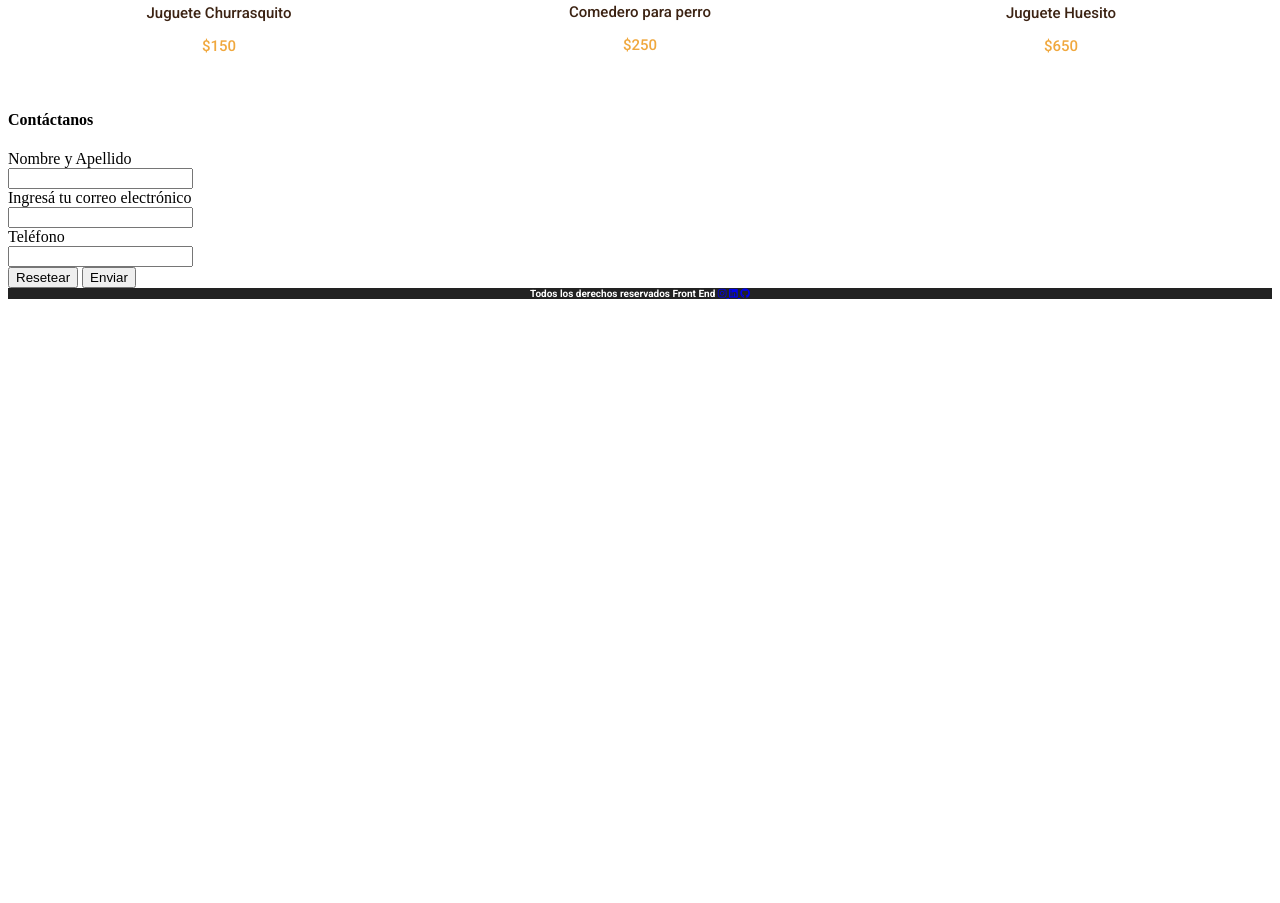
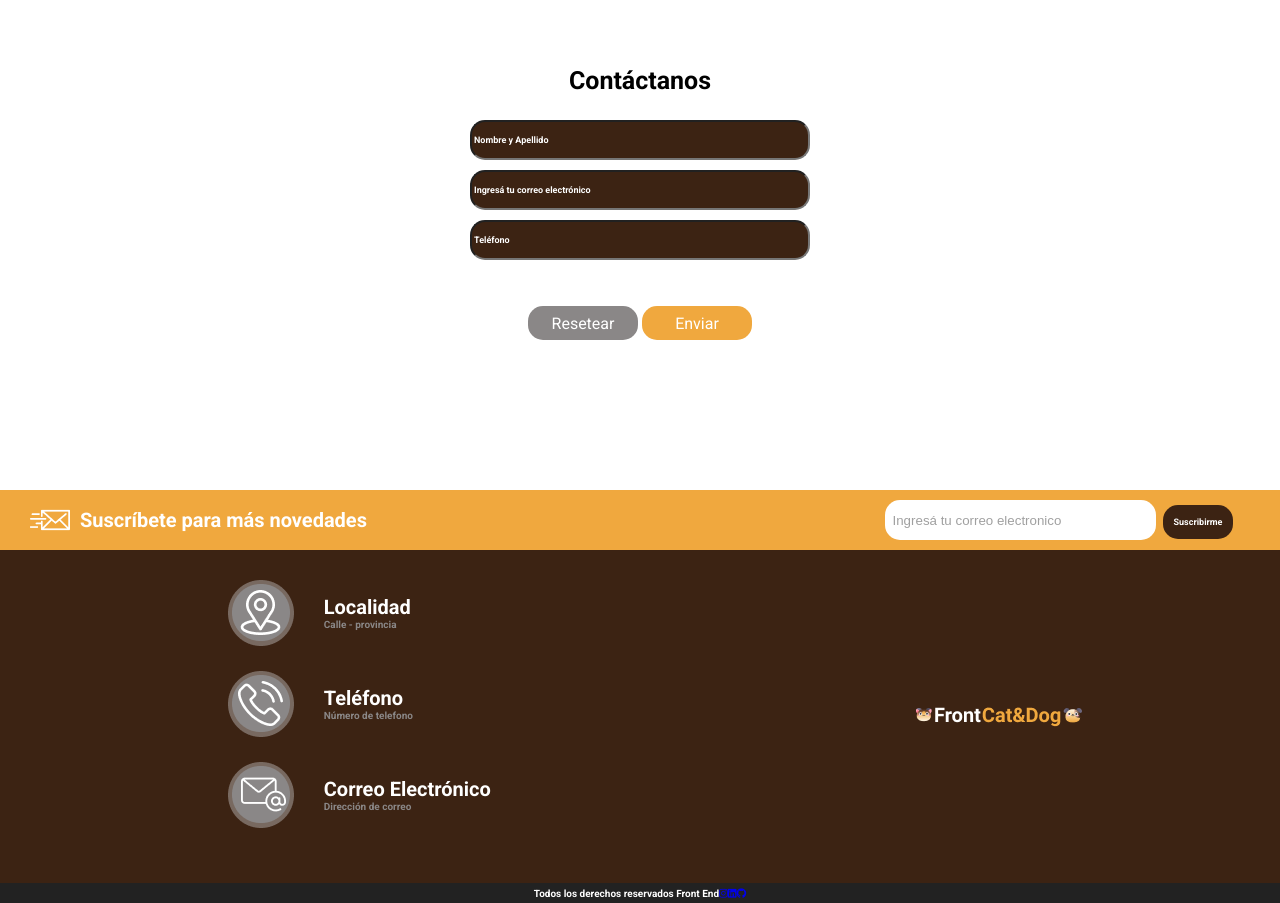
Before and after one commit to mccg1/Frontend1-DH, a plain HTML site: page petshop/root/index.html in a window 1280 px wide. Shown: the part 1088-1991 px from the top of the page. Before the commit the page ends 1395 px from the top, so only its background shows below. Drawn offline with Linux system fonts and the light colour scheme.

Commit message:
refactor using flexbox

```diff
--- a/petshop/root/css/styles.css
+++ b/petshop/root/css/styles.css
@@ -1,35 +1,57 @@
-.bar-lenguages{
+*{
+    box-sizing: border-box;
+    margin:0px;
+}
+
+.top-bar{
+    display: flex;
+    justify-content: space-between;
+    align-items: center;
     background-color:#000000;
     color: #F3F3F3;
+    height: 20px;
     font-size: 10px;
     font-family: 'Roboto', sans-serif;
     font-weight: 400;
+    padding-right: 60px;
+    padding-left: 90px;
 }
 
+
+.top-bar-selectors{
+    font-size: 10px;
+    font-family: 'Roboto', sans-serif;
+    font-weight: 400;
+    background-color:#000000;
+    color: #F3F3F3;
+
+}
+
+
 nav{
+    display: flex;
     background-color: #F0A83E;
     height: 62px;
+    justify-content: space-between;
+    align-items: center;
+    /*padding: 20px, 40px, 20px, 40px;*/
 }
 nav img{
-    position: absolute;
-    left: 20px;
-    top: 42px;
-}
-nav ul{
-    display: inline-block;
-    list-style-type: none;
-    position: absolute;
-    right: 20px;
-    top: 30px
+    height: 23px;
+    padding-left: 40px;
 }
 
-nav a{
-    color: white;
-    font-family: 'Roboto', sans-serif;
+
+nav ul li{
+    display: inline;
     font-size: 13px;
     font-weight: 400;
+    font-family: 'Roboto', sans-serif;
+    list-style-type: none;
+    color: white;
     padding: 20px;
 }
+
 
 fa-paw{
     color:white;
@@ -37,9 +59,12 @@ fa-paw{
 
 .sectionWelcome{
     background-image: url(../img/bowl-and-pet-daities-on-green-background\ 1.png);
-    display: block;
+    display: flex;
     height: 409px;
     background-size:cover;
+    flex-direction: column;
+    align-items: flex-end;
+    justify-content: center;
 
 }
 
@@ -49,13 +74,9 @@ fa-paw{
     font-size: 30px;
     color:#3C2313;
     background-color: white;
-    text-align: center;
-    width: 365px;
-    height: 54px;
-    position: absolute;
-    right: 20px;
-    top: 246px;
     border-radius: 5px;
+    margin: 12px;
+    padding: 10px;
 
 }
 .welcomeSubText{
@@ -64,9 +85,8 @@ fa-paw{
     font-weight: 400;
     font-size: 16px;
     line-height: 19px;
-    position: absolute;
-    right: 120px;
-    top: 303px;
+    margin-right: 95px;
+
 }
 .buttonContact{
     font-family: 'Roboto', sans-serif;
@@ -79,30 +99,27 @@ fa-paw{
     text-align: center;
     font-size: 16px;
     line-height: 19px;
-    position: absolute;
-    right: 135px;
-    top: 334px;
-}
-.center{
-    display: flex;
-    flex-wrap: wrap;
-    margin-left: auto;
-    margin-right: auto;
-    /* margin: auto; */
-    padding-top: 2%;
+    margin-right: 117px;
+
 }
 
-article{
-    margin: auto;
+.sectionProductos{
+    display: flex;
+    flex-direction: column;
+    justify-content: center;
+    align-items: center;
+    padding:20px;
+
 }
+
 h2{
     font-family: 'Roboto', sans-serif;
     font-weight: 700;
     font-size: 40px;
     line-height: 47px;
     color:  #3C2313;
-    display: block;
-    text-align: center;
+    margin:20px;
+
 }
 
 #textUnderProducts{
@@ -112,14 +129,16 @@ h2{
     font-size: 15px;
     line-height: 18px;
     color:  #666666;
-    display: block;
-    text-align: center;
-    padding-top: 0%;
+    margin: 0px;
+}
+
+.centerProducts{
+    display: flex;
+    margin: 49px;
 }
 
 article{
-    display: inline-block;
-    padding: 20px;
+    margin: 20px;
 }
 
 .textDescrip{
@@ -130,8 +149,6 @@ article{
     color:  #3C2313;
     display: block;
     text-align: center;
-    padding-top: 0%;
-
 }
 .price{
     font-family: 'Roboto', sans-serif;
@@ -141,7 +158,6 @@ article{
     color:  #F0A83E;
     display: block;
     text-align: center;
-    padding-top: 0%;
 }
 
 footer{
@@ -153,6 +169,174 @@ footer{
     background-color: #222222;
     color: white;
 }
+.sectionForm{
+    display: flex;
+    flex-direction: column;
+    align-items: center;
+    margin-bottom:75px;
+
+}
+h4{
+    font-family: 'Roboto', sans-serif;
+    font-weight: 700;
+    font-size: 25px;
+    line-height: 29.3px;
+    margin-bottom: 20px;
+}
+
+form input{
+    background-color:#3C2313;
+    color: white;
+    font-family: 'Roboto', sans-serif;
+    font-weight: 700;
+    font-size: 9px;
+    height: 40px;
+    width: 340px;
+    border-radius: 15px;
+    margin: 5px;
+}
+
+.buttonReset{
+    height: 34px;
+    width: 110px;
+    border-radius: 15px;
+    background-color:#8A8787;
+    font-family: 'Roboto', sans-serif;
+    font-size: 16px;
+    font-style: normal;
+    font-weight: 400;
+    line-height: 19px;
+    letter-spacing: 0em;
+    color: white;
+    border-width: 0px;
+    margin-top: 41px;
+    margin-bottom: 75px;
+
+}
+.buttonEnviar{
+    height: 34px;
+    width: 110px;
+    border-radius: 15px;
+    background-color:#F0A83E;
+    font-family: 'Roboto', sans-serif;
+    font-size: 16px;
+    font-style: normal;
+    font-weight: 400;
+    line-height: 19px;
+    letter-spacing: 0em;
+    color: white;
+    border-width: 0px;
+
+}
+
+.subscribeBottomBar{
+    background-color: #F0A83E;
+    display: flex;
+    justify-content: space-between;
+    align-items: center;
+    height: 60px;
+
+}
+
+.subscribeBottomBarTex{
+    color:white;
+    display: flex;
+    align-items:center;
+    padding-left: 30px;
+}
+
+.texSubs{
+    font-family: 'Roboto', sans-serif;
+    font-size: 20px;
+    font-style: normal;
+    font-weight: 700;
+    line-height: 23px;
+    letter-spacing: 0em;
+    margin:10px;
+}
+
+.inputSubs{
+    background-color: white;
+    color:#A0A0A0;
+    width: 271px;
+    height: 40px;
+    border-radius: 15px;
+    border:0px;
+    padding-left: 8px;
+}
+
+.buttonSubs{
+    background-color: #3C2313;
+    color:white;
+    font-family: 'Roboto', sans-serif;
+    font-size: 9px;
+    font-style: normal;
+    font-weight: 700;
+    line-height: 11px;
+    letter-spacing: 0em;
+    width: 70px;
+    height: 34px;
+    border-radius: 15px;
+    border: 0px;
+    margin-right: 47px;
+    margin-left: 5px;
+}
+
+.footeriInfoCont{
+    display: flex;
+    flex-wrap: nowrap;
+    justify-content: space-around;
+    align-items: center;
+    background-color: #3C2313;
+}
+
+.footerInfoIconsCont{
+    display: flex;
+    flex-direction: column;
+    justify-content: center;
+    padding:30px;
+}
+
+.footerInfoIconsDetail{
+    display: flex;
+    align-items: center;
+}
+
+.titlesFooter{
+    font-family: 'Roboto', sans-serif;
+    font-size: 20px;
+    font-style: normal;
+    font-weight: 700;
+    line-height: 23px;
+    letter-spacing: 0em;
+    text-align: left;
+    margin-bottom: 0px;
+    margin-left: 30px;
+}
+.sutitlesFooter{
+    font-family: 'Roboto', sans-serif;
+    font-size: 10px;
+    font-style: normal;
+    font-weight: 700;
+    line-height: 12px;
+    letter-spacing: 0em;
+    color:#8A8787;
+    margin-top: 0px;
+    text-align: left;
+    margin-left: 30px;
+    margin-bottom: 25px;
+}
+
+.footerIcons{
+    margin-bottom: 25px;
+}
+
+.footerBottomBar{
+    display: flex;
+    align-items: center;
+    justify-content: center;
+    height: 20px;
+}
 
 fa-instagram{
     color:white;
--- a/petshop/root/index.html
+++ b/petshop/root/index.html
@@ -4,34 +4,37 @@
     <meta charset="UTF-8">
     <meta http-equiv="X-UA-Compatible" content="IE=edge">
     <meta name="viewport" content="width=device-width, initial-scale=1.0">
-    <link href="css/styles.css" rel="stylesheet">
+
     <link rel="preconnect" href="https://fonts.googleapis.com">
     <link rel="preconnect" href="https://fonts.gstatic.com" crossorigin>
     <link href="https://fonts.googleapis.com/css2?family=Roboto:wght@400;500;700&display=swap" rel="stylesheet">
     <link rel="stylesheet" href="https://use.fontawesome.com/releases/v5.15.2/css/all.css">
+    <link href="css/styles.css" rel="stylesheet">
     <title>PetShop</title>
 </head>
 <body>
     <header>
-        <div class="bar-lenguages">
+        <div class="top-bar">
             <label>Grandes ofertas en comederos</label>
-            <select class="bar-lenguages" id="lenguages">
+            <span>
+                <select class="top-bar-selectors">
                     <option>Español</option>
                     <option>English</option>
                 </select>
-            <select class="bar-lenguages" id="coin">
+                <select class="top-bar-selectors" >
                     <option>ARG$</option>
                     <option>COP</option>
                 </select>
+            </span>
 
         </div>
         <nav>
             <img src="img/Logo.png" alt="logo">
             <ul>
-                <a href="#"><i class="fas fa-paw"></i>Categorías</a>
-                <a href="#"><i class="fas fa-paw"></i>Pets</a>
-                <a href="#"><i class="fas fa-paw"></i>Nosotros</a>
-                <a href="#"><i class="fas fa-paw"></i>Contactanos</a>
+                <li><i class="fas fa-paw"></i>Categorías</li>
+                <li><i class="fas fa-paw"></i>Pets</li>
+                <li><i class="fas fa-paw"></i>Nosotros</li>
+                <li><i class="fas fa-paw"></i>Contactanos</li>
             </ul>
 
         </nav>
@@ -39,59 +42,100 @@
     <main>
         <section class="sectionWelcome">
             <!-- <img src="img/bowl-and-pet-daities-on-green-background 1.png" alt="Imagen background"> -->
-            <div class="welcomeText">¡Es un placer tenerte aquí!</div>
-            <div class = "welcomeSubText">¡Comederos en descuento!</div>
-            <div><button class="buttonContact" type="button">COMEDEROS</button></div>
+            <p class="welcomeText">¡Es un placer tenerte aquí!</p>
+            <p class = "welcomeSubText">¡Comederos en descuento!</p>
+            <button class="buttonContact" type="button">COMEDEROS</button>
         </section>
-        <section>
-            <img class="center" src="img/pawprint 1.png" alt="pawprint">
+        <section class="sectionProductos">
+            <img src="img/pawprint 1.png" alt="pawprint">
             <h2>Productos Destacados</h2>
             <h6 id="textUnderProducts">Comederos - Accesorios - Comida</h6>
-            <div class="center">
+            <div class="centerProducts">
                 <article>
-                    <img class="cards" src="img/churrasquito.png" alt="juguete churrasquito">
+                    <img src="img/churrasquito.png" alt="juguete churrasquito">
                     <p class="textDescrip">Juguete Churrasquito</p>
                     <p class="price">$150</p>
                 </article>
                 <article>
-                    <img class="cards" src="img/comedero.png" alt="comedero">
+                    <img src="img/comedero.png" alt="comedero">
                     <p class="textDescrip">Comedero para perro</p>
                     <p class="price">$250</p>
                 </article>
                 <article>
-                    <img class="cards" src="img/Huesito.png" alt="huesito">
+                    <img src="img/Huesito.png" alt="huesito">
                     <p class="textDescrip">Juguete Huesito</p>
                     <p class="price">$650</p>
                 </article>
             </div>
         </section>
-        <section>
+        <section class="sectionForm">
             <h4>Contáctanos</h4>
             <form>
-                <label for="fullname">Nombre y Apellido</label><br>
-                <input type="text" id="fullname" name="fullname"><br>
-                <label for="email">Ingresá tu correo electrónico</label><br>
-                <input type="text" id="email" name="email"><br>
-                <label for="phonenum">Teléfono</label><br>
-                <input type="text" id="phonenum" name="phonenum">
+                <input type="text" id="fullname" name="fullname" value="Nombre y Apellido"><br>
+                <input type="text" id="email" name="email" value="Ingresá tu correo electrónico"><br>
+                <input type="text" id="phonenum" name="phonenum" value="Teléfono">
             </form>
-            <span><button type="button">Resetear</button></span>
-            <span><button type="button">Enviar</button></span>
+            <span>
+                <button class="buttonReset" type="button">Resetear</button>
+                <button class="buttonEnviar" type="button">Enviar</button>
+            </span>
         </section>
 
     </main>
     <footer>
-        <span>Todos los derechos reservados Front End</span>
+        <div class="subscribeBottomBar">
+            <div class="subscribeBottomBarTex">
+                <img src="./img/enviar-correo 1.png" alt="enviarcorreo">
+                <p class="texSubs">Suscríbete para más novedades</p>
+            </div>
+            <div>
+                <input class="inputSubs" type="text" id="email-subs" name="email-subs" value="Ingresá tu correo electronico">
+                <button class="buttonSubs" type="button">Suscribirme</button>
+            </div>
+
+        </div>
+        <div class="footeriInfoCont">
+            <div class="footerInfoIconsCont">
+               <div class="footerInfoIconsDetail">
+                <img class ="footerIcons"src="./img/Icono-location.png" alt="">
+                <div>
+                    <p class="titlesFooter">Localidad</p>
+                    <p class="sutitlesFooter">Calle - provincia</p>
+                </div>
+               </div>
+                <div class="footerInfoIconsDetail">
+                    <img class ="footerIcons" src="./img/Icono-tel.png" alt="">
+                    <div>
+                        <p class="titlesFooter">Teléfono</p>
+                        <p class="sutitlesFooter">Número de telefono</p>
+                    </div>
+                </div>
+                <div class="footerInfoIconsDetail">
+                    <img class ="footerIcons" src="./img/Icono-correo.png" alt="">
+                    <div>
+                        <p class="titlesFooter">Correo Electrónico</p>
+                        <p class="sutitlesFooter">Dirección de correo</p>
+                    </div>
+                </div>
+            </div>
+            <div>
+                <img src="./img/Logo2.png" alt="logo">
+            </div>
+
+        </div>
+
+        <div class="footerBottomBar">
+            <p>Todos los derechos reservados Front End</p>
             <a href="https://www.instagram.com/" target="_blank">
                 <i class="fab fa-instagram"></i>
             </a>
-
             <a href="https://www.linkedin.com/" target="_blank">
                 <i class="fab fa-linkedin"></i>
             </a>
             <a href="https://github.com/mccg1/Frontend1-DH" target="_blank">
                 <i class="fab fa-github"></i>
             </a>
+        </div>
     </footer>
 </body>
 </html>
```
Also changed, not shown: petshop/root/img/Icono-correo.png (added), petshop/root/img/Icono-location.png (added), petshop/root/img/Icono-tel.png (added), petshop/root/img/Logo2.png (added), petshop/root/img/enviar-correo 1.png (added). Lines whose indentation alone changed are shown as unchanged.
